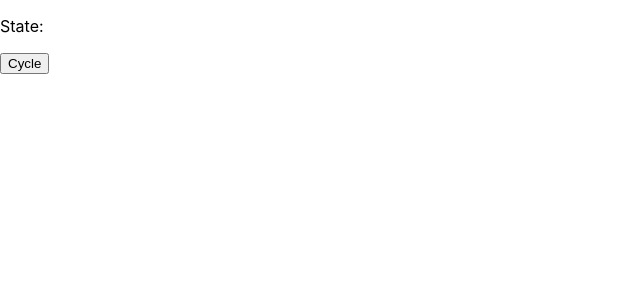
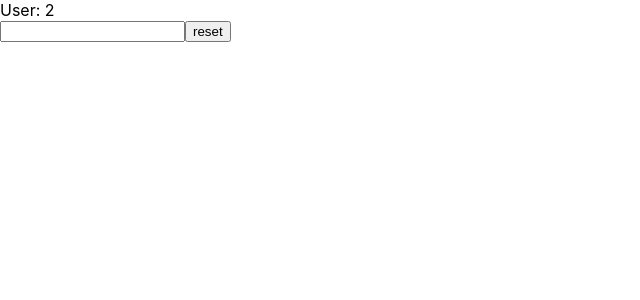
Before and after one commit to grumpycat808/react_greatfrontend, a React (Create React App) app: page / in a window 1280 px wide. Shown: the top 300 px of the page, without its empty margins (0-640 px from the left). Built offline with nearby package versions, Linux system fonts and the light colour scheme.

Commit message:
Completed useDefault hook challenge

```diff
--- a/src/App10.jsx
+++ b/src/App10.jsx
@@ -1,21 +1,14 @@
-import React from 'react'
-import { useCycle } from './hooks/useCycle'
+import { useDefault } from './hooks/useDefault'
 function App10(props) {
-    const { result } = useCycle('low', 'medium', 'high')
+    const initialUser = 2
+    const defaultUser = 1
+    const [user, setUser] = useDefault(defaultUser, initialUser)
 
     return (
         <div>
-            <p>State:</p>
-            <button
-                onClick={() => {
-                    result.current[1]()
-                    result.current[1]()
-                    result.current[1]()
-                    console.log(result.current[0])
-                }}
-            >
-                Cycle
-            </button>
+            <div>User: {user}</div>
+            <input onChange={(e) => setUser(e.target.value)} />
+            <button onClick={() => setUser((prev) => prev + 1)}>reset</button>
         </div>
     )
 }
--- /dev/null
+++ b/src/hooks/useDefault.js
@@ -0,0 +1,14 @@
+import { useState } from 'react'
+
+export const useDefault = (defaultValue, initialValue) => {
+    const [user, setUser] = useState(initialValue)
+
+    const setNewUser = (newUser) => {
+        if (typeof newUser === 'undefined' || newUser === null) {
+            setUser(defaultValue)
+            return
+        }
+        setUser(newUser)
+    }
+    return [user, setNewUser]
+}
--- /dev/null
+++ b/src/hooks/useStateWithReset.js
@@ -0,0 +1,3 @@
+import { useState } from 'react'
+
+export const useStateWithReset = () => {}
```
